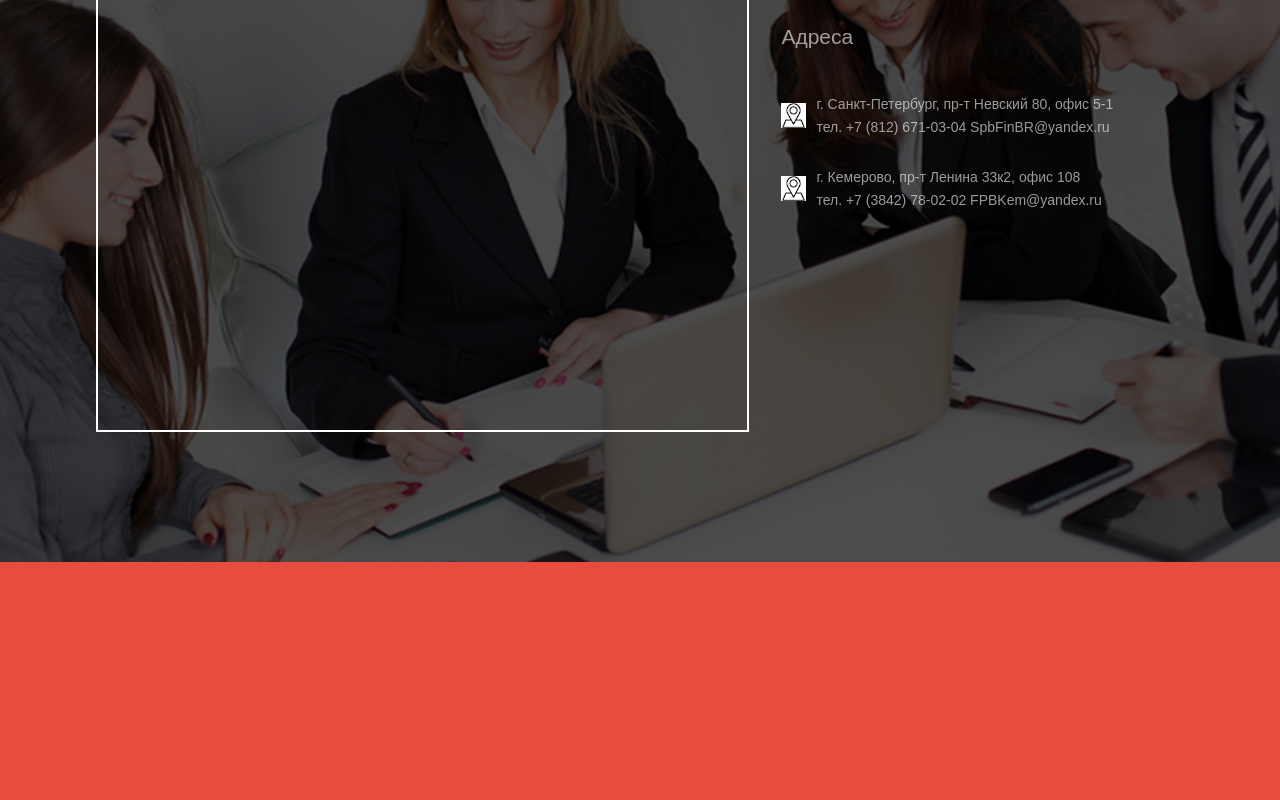
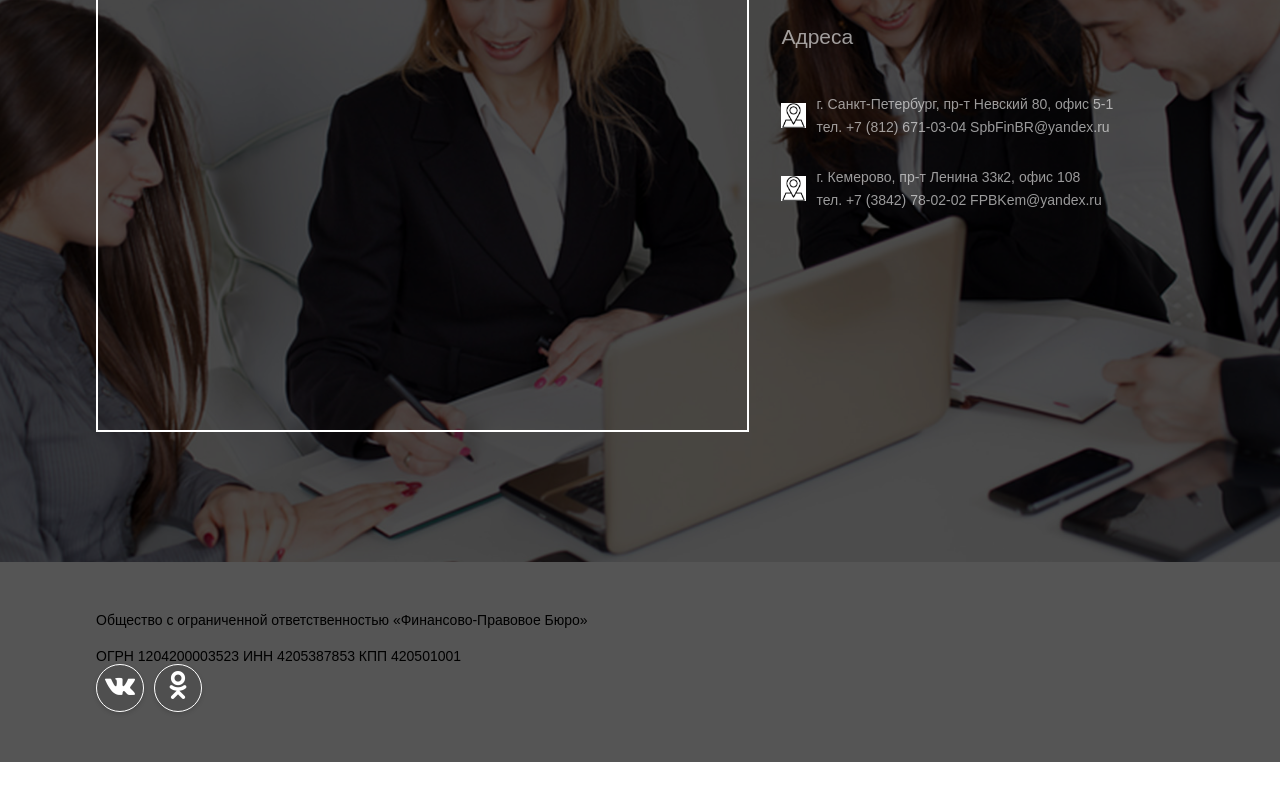
Before and after one commit to Romanenko-Vasilii/FBP, a website: page index.html in a window 1280 px wide. Shown: the part 3992-4792 px from the top of the page. After the commit the page ends 4754 px from the top, so only its background shows below. Drawn offline with nearby package versions, Linux system fonts and the light colour scheme.

Commit message:
remake footer

```diff
--- a/index.html
+++ b/index.html
@@ -361,8 +361,23 @@
     </section>
     <!-- /.office -->
   </main>
-  <footer>
-
+  <footer class="footer">
+    <div class="container">
+      <div class="footer__contant">
+        <div class="info footer__info">
+          <p class="info__text--title">Общество с ограниченной ответственностью «Финансово-Правовое Бюро»</p>
+          <p class="info__text"> ОГРН 1204200003523 ИНН 4205387853 КПП 420501001</p>
+        </div>
+        <!-- /.footer__info -->
+        <div class="footer__social">
+          <a href="#" target="_blank"><i class="fa fa-vk fa-2x"></i></a>
+          <a href="#" target="_blank"><i class="fa fa-odnoklassniki fa-2x"></i></a>
+        </div>
+        <!-- /.footer__social -->
+      </div>
+      <!-- /.footer__contant -->
+    </div>
+    <!-- /.container -->
   </footer>
   <script src="https://code.jquery.com/jquery-3.5.1.min.js"></script>
   <script src="slick/slick/slick.min.js"></script>
--- a/sass/style.sass
+++ b/sass/style.sass
@@ -11,6 +11,7 @@
 @import 'templates/office'
 @import 'templates/footer'
 @import 'media'
+@import url(https://maxcdn.bootstrapcdn.com/font-awesome/4.7.0/css/font-awesome.min.css)
 
 *, *:before, *:after
     box-sizing: border-box
--- a/sass/templates/_footer.sass
+++ b/sass/templates/_footer.sass
@@ -1,4 +1,26 @@
-footer
-  height: 500px
+.footer
+  height: 200px
   width: 100%
-  background-color: $red
+  background-color: #555
+.info
+  &__text
+    margin: 0
+    padding-top: 20px
+    &--title
+      padding-top: 50px
+      margin: 0
+.fa
+  text-align: center;
+  width: 48px;
+  height: 48px;
+  float: left;
+  background: transparent
+  border: 1px solid #FFF
+  box-shadow: 0 2px 4px rgba(0,0,0,0.15), inset 0 0 50px rgba(0,0,0,0.1)
+  border-radius: 24px
+  margin: 0 10px 10px 0
+  padding: 6px
+  color: #FFF
+  &:hover
+    background-color: $red
+    border: 1px solid $red
```
Also changed, not shown: css/style.css, img/geo1.png (added).
